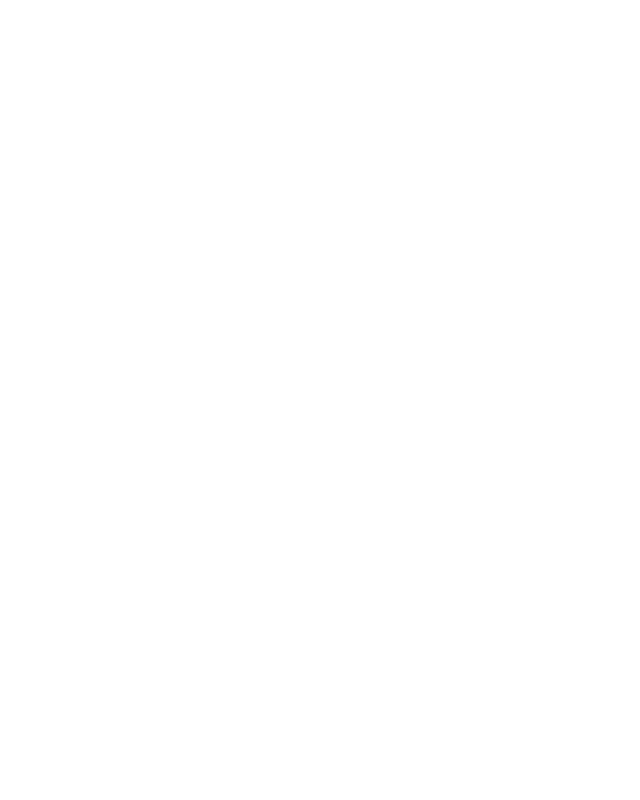
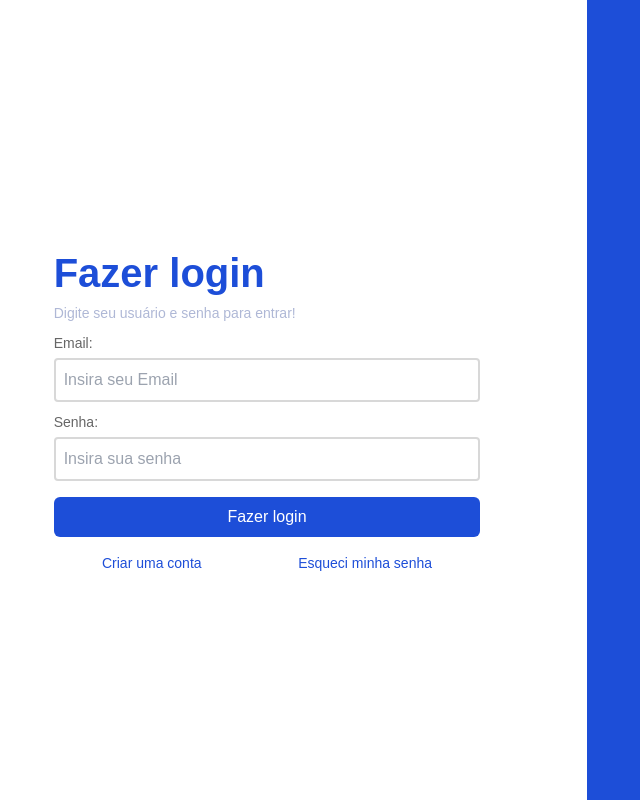
Before and after one commit to DannyCMMarques/Front-ProjetoVoluntario-, a React (Vite) app in the folder vite-project/: page /login in a window 1280 px wide. Shown: the whole page, without its empty margins (53-693 px from the left). Built offline with nearby package versions, Linux system fonts and the light colour scheme.

Commit message:
feat: criação da pagina login

```diff
--- a/vite-project/src/pages/CadastroUsuarios/index.tsx
+++ b/vite-project/src/pages/CadastroUsuarios/index.tsx
@@ -472,7 +472,7 @@
                   </div>
                   <div>
                     <button
-                      className="bg-[#1d4ed8] p-2 w-full mt-4 text-white text-center rounded-md hover:opacity-80 duration-150 mb-4"
+                      className="bg-buttonBlue p-2 w-full mt-4 text-white text-center rounded-md hover:opacity-80 duration-150 mb-4"
                       type="submit"
                     >
                       Cadastrar
--- a/vite-project/src/pages/Login/index.tsx
+++ b/vite-project/src/pages/Login/index.tsx
@@ -1,9 +1,157 @@
-const Login = () =>{
-return(
-    <>
-    </>
-)
+import { zodResolver } from "@hookform/resolvers/zod";
+import React from "react";
+import { useForm } from "react-hook-form";
+import * as z from "zod";
 
+import { ToastContainer, toast } from "react-toastify";
+import "react-toastify/dist/ReactToastify.css";
+import ContainerItem from "../../components/container";
 
-}
-export default Login
+// const errorValidator = (data:object) =>
+//   toast.error(`${data}`, {
+//     position: "top-right",
+//     autoClose: 1500,
+//     hideProgressBar: false,
+//     closeOnClick: true,
+//     pauseOnHover: true,
+//     draggable: true,
+//     theme: "light",
+//   });
+
+const successValidation = (data:string) =>
+  toast.success(`${data}`, {
+    position: "top-right",
+    autoClose: 1500,
+    hideProgressBar: false,
+    closeOnClick: true,
+    pauseOnHover: true,
+    draggable: true,
+    theme: "light",
+  });
+
+const Login: React.FC = () => {
+  const validationSchemaLogin = z.object({
+    email: z.string().email({ message: "E-mail é obrigatório " }),
+    senha: z
+      .string()
+      .min(6, { message: "A senha precisa ter no mínimo 6 dígitos" }),
+  });
+
+  const {
+    register,
+    handleSubmit,
+    formState: { errors },
+  } = useForm({
+    resolver: zodResolver(validationSchemaLogin),
+    defaultValues: {
+      email: "",
+      senha: "",
+    },
+  });
+
+  const onSubmit = (data: object) => {
+    successValidation("Login realizado com sucesso!");
+    console.log(data);
+  };
+
+  const erroStyle = "text-red-600 text-left text-[12px]";
+
+  const handleCadastro = () => {
+    window.location.href = "/cadastro";
+  };
+
+  return (
+    <div className="h-screen">
+      <ToastContainer
+        position="top-center"
+        autoClose={5000}
+        hideProgressBar={false}
+        newestOnTop={false}
+        closeOnClick
+        rtl={false}
+        pauseOnFocusLoss
+        draggable
+        pauseOnHover
+        theme="light"
+      />
+      <ContainerItem>
+        <div className="bg-white rounded-lg w-full h-full contents md:flex sm:contents justify-center md:grid md:grid-cols-2  sm:flex sm:justify-center">
+          <div className="w-full h-full flex justify-center">
+            <div className="w-full h-full flex justify-center items-center ">
+              <div className="w-4/6">
+                <form onSubmit={handleSubmit(onSubmit)}>
+                  <div>
+                    <div className="items-center text-[40px] mb-2 mt-4">
+                      <p className="font-semibold text-blue-700 text-start">
+                        Fazer login
+                      </p>
+                      <p className="text-sm text-[#AFB8D6]">
+                        Digite seu usuário e senha para entrar!
+                      </p>
+                    </div>
+                    <div>
+                      <div>
+                        <label className={`${errors.email ? 'text-red-500' : 'text-[#666]'}`} htmlFor="email">Email:</label>
+                        <input
+                          type="email"
+                          placeholder="Insira seu Email"
+                          {...register("email")}
+                          id="email"
+                          className={`${
+                            errors.email ? "input-error" : "border-gray-300"
+                          } border-2 p-2 rounded w-full`}
+                        />
+                        {errors?.email && (
+                          <p className={erroStyle}>{errors.email.message}</p>
+                        )}
+                      </div>
+                      <div>
+                        <label  className={`${errors.email ? 'text-red-500' : 'text-[#666]'}`} htmlFor="senha">Senha:</label>
+                        <input
+                          type="password"
+                          placeholder="Insira sua senha"
+                          {...register("senha")}
+                          id="senha"
+                          className={`${
+                            errors.senha ? "input-error" : "border-gray-300"
+                          } border-2 p-2 rounded w-full`}
+                        />
+                        {errors?.senha && (
+                          <p className={erroStyle}>{errors.senha.message}</p>
+                        )}
+                      </div>
+                    </div>
+                    <div>
+                      <button
+                        className="bg-buttonBlue p-2 w-full mt-4 text-white text-center rounded-md hover:opacity-80 duration-150"
+                        type="submit"
+                      >
+                        Fazer login
+                      </button>
+                    </div>
+                  </div>
+                </form>
+                <div className="flex justify-around">
+                  <p
+                    onClick={() => handleCadastro()}
+                    className="text-buttonBlue mt-4  text-sm text-center hover:opacity-55 hover:cursor-pointer hover:underline duration-150"
+                  >
+                    Criar uma conta
+                  </p>
+                  <p className="text-buttonBlue mt-4  text-sm text-center hover:opacity-55 hover:cursor-pointer hover:underline duration-150">
+                    Esqueci minha senha
+                  </p>
+                </div>
+              </div>
+            </div>
+          </div>
+          <div className="bg-buttonBlue w-full">
+            <h1></h1>
+          </div>
+        </div>
+      </ContainerItem>
+    </div>
+  );
+};
+
+export default Login;
--- a/vite-project/tailwind.config.js
+++ b/vite-project/tailwind.config.js
@@ -2,7 +2,11 @@
 export default {
   content: ['./src/**/*.{js,jsx,ts,tsx}'],
   theme: {
-    extend: {},
+    extend: {
+      colors: {
+        buttonBlue: '#1d4ed8',
+      },
+    },
   },
   plugins: [],
 }
```
